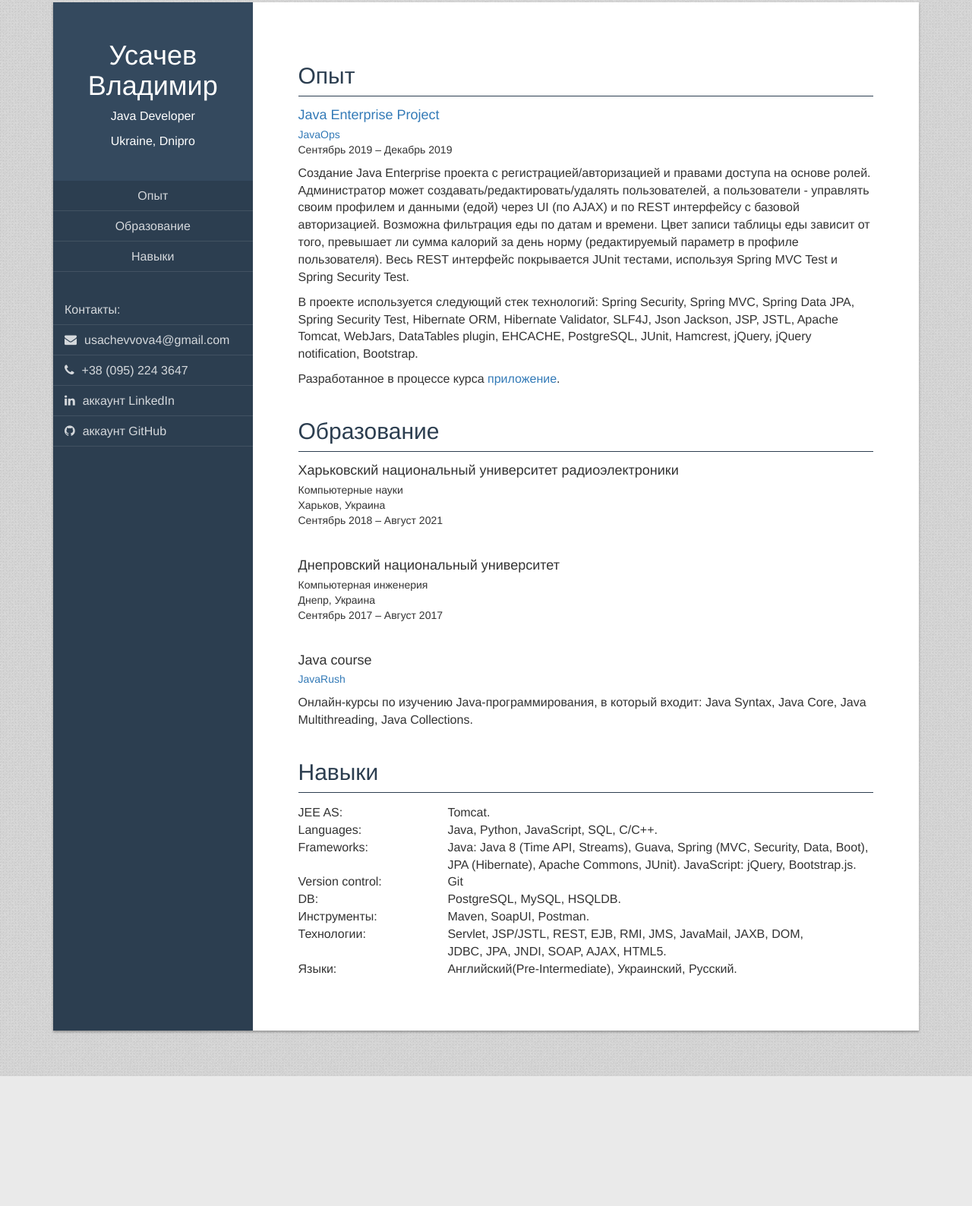
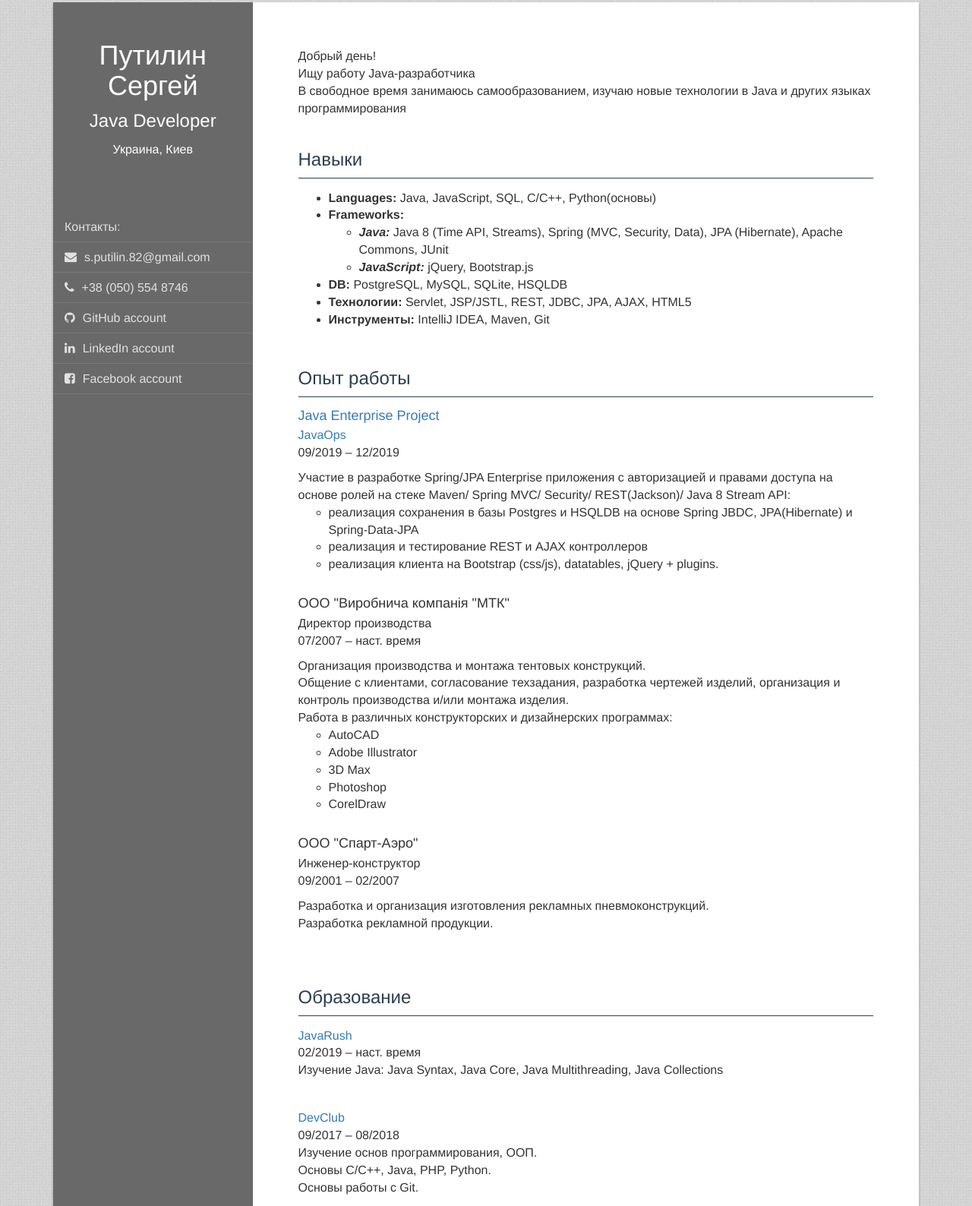
Before and after one commit to pushkin-82/pushkin-82.github.io, a plain HTML site: page index.html in a window 1280 px wide. Shown: the part 57-1645 px from the top of the page at 76% size. Before the commit the page ends 1474 px from the top, so only its background shows below. Drawn offline with nearby package versions, Linux system fonts and the light colour scheme.

Commit message:
[Master] add info

```diff
--- a/css/main.css
+++ b/css/main.css
@@ -14,7 +14,7 @@ body {
 
 #sidebar {
   height: 100%;
-  background: #2c3e50;
+  background: dimgray;
   position: relative;
   top: 0;
   bottom: 0;
@@ -64,13 +64,22 @@ nav a {
 
 #profile {
   padding: 30px;
-  background: #34495e;
+  background: dimgray;
 }
 
 #profile .name,
+#profile .profession,
+#profile .address {
+  text-align: center;
+  color: white;
+}
+
 #profile .profession {
-  text-align: center;
-  color: #FFFFFF;
+  font-size: 24px;
+}
+
+#profile .address {
+  font-size: 16px;
 }
 
 #profile .profile-image {
@@ -90,7 +99,7 @@ nav a {
   margin-bottom: 15px;
 }
 
-#main section header h2 {
+#main section header h3 {
   color: #2c3e50;
 }
 
@@ -99,7 +108,7 @@ nav a {
 }
 
 #main .cv-item .meta {
-  font-size: 14px;
+  font-size: 16px;
   margin-bottom: 10px;
 }
 
--- a/index.html
+++ b/index.html
@@ -3,7 +3,7 @@
 <!--[if IE 7]>         <html class="no-js lt-ie9 lt-ie8" lang=""> <![endif]-->
 <!--[if IE 8]>         <html class="no-js lt-ie9" lang=""> <![endif]-->
 <!--[if gt IE 8]><!-->
-<html class="no-js" lang="">
+<html class="no-js" lang="" xmlns="http://www.w3.org/1999/html">
 <!--<![endif]-->
 
 <head>
@@ -19,9 +19,6 @@
 </head>
 
 <body>
-  <!--[if lt IE 8]>
-    <p class="browserupgrade">You are using an <strong>outdated</strong> browser. Please <a href="http://browsehappy.com/">upgrade your browser</a> to improve your experience.</p>
-  <![endif]-->
   <div class="container">
     <div id="cv">
       <!-- Example row of columns -->
@@ -32,31 +29,57 @@
 
               <div id="profile">
                <!--  <img src="img/profile.png" class="profile-image img-responsive img-thumbnail img-circle"> -->
-                <h1 class="name">Усачев Владимир</h1>
+                <h1 class="name">Путилин Сергей</h1>
                 <p class="profession">Java Developer</p>
-                <p class="profession">Ukraine, Dnipro</p>
+                <p class="address">Украина, Киев</p>
               </div>
-
-              <nav>
-                <a href="#experience">Опыт</a>
-                <a href="#education">Образование</a>
-                <a href="#skills">Навыки</a>
-              </nav>
 
               <ul id="contact-list" class="list-unstyled">
                 <li>Контакты:</li>
-                <li class="email"><i class="fa fa-envelope"></i><a href="mailto: yourname@email.com">usachevvova4@gmail.com</a></li>
-                <li class="phone"><i class="fa fa-phone"></i><a href="tel:+38 (095) 224 3647">+38 (095) 224 3647</a></li>
-                <li class="linkedin"><i class="fa fa-linkedin"></i><a href="#" target="_blank"><a href="https://www.linkedin.com/in/владимир-у-1209a6123" target="_blank">аккаунт LinkedIn</a></a></li>
-                <li class="github"><i class="fa fa-github"></i><a href="https://github.com/examplenameaccount/" target="_blank">аккаунт GitHub</a></li>
+                <li class="email"><i class="fa fa-envelope"></i><a href="mailto: s.putilin.82@gmail.com">s.putilin.82@gmail.com</a></li>
+                <li class="phone"><i class="fa fa-phone"></i><a href="tel:+38 (095) 224 3647">+38 (050) 554 8746</a></li>
+                <li class="github"><i class="fa fa-github"></i><a href="https://github.com/pushkin-82/" target="_blank">GitHub account</a></li>
+                <li class="linkedin"><i class="fa fa-linkedin"></i><a href="#" target="_blank"><a href="https://www.linkedin.com/in/sergej-putylin-883001190" target="_blank">LinkedIn account</a></a></li>
+                <li class="facebook"><i class="fa fa-facebook-square"></i><a href="https://www.facebook.com/sputylin" target="_blank">Facebook account</a></li>
               </ul>
             </div>
           </div>
           <div class="col-sm-8 col-md-9 col-height">
             <div id="main">
+
+              <section id="intro">
+                <div class="description">
+                  Добрый день!<br/>
+                  Ищу работу Java-разработчика<br/>
+                  В свободное время занимаюсь самообразованием, изучаю новые технологии в Java и других языках программирования
+                </div>
+              </section>
+              <br>
+
+              <section id="skills">
+                <header>
+                  <h3>Навыки</h3>
+                </header>
+                <div class="description">
+                  <ul>
+                    <li><b>Languages:</b> Java, JavaScript, SQL, C/C++, Python(основы)</li>
+                    <li><b>Frameworks:</b>
+                      <ul>
+                        <li><b><i>Java:</i></b> Java 8 (Time API, Streams), Spring (MVC, Security, Data), JPA (Hibernate), Apache Commons, JUnit</li>
+                        <li><b><i>JavaScript:</i></b> jQuery, Bootstrap.js</li>
+                      </ul>
+                    </li>
+                    <li><b>DB:</b> PostgreSQL, MySQL, SQLite, HSQLDB</li>
+                    <li><b>Технологии:</b> Servlet, JSP/JSTL, REST, JDBC, JPA, AJAX, HTML5</li>
+                    <li><b>Инструменты:</b> IntelliJ IDEA, Maven, Git</li>
+                  </ul>
+                </div>
+              </section>
+              <br>
+
               <section id="experience">
                 <header>
-                  <h2>Опыт</h2>
+                  <h3>Опыт работы</h3>
                 </header>
                 <ul class="list-unstyled">
                   <li class="media cv-item">
@@ -64,148 +87,130 @@
                       <h4 class="media-heading"><a href="https://javaops.ru/view/topjava">Java Enterprise Project</a></h4>
                       <div class="meta">
                         <span class="title"><a href="https://javaops.ru/">JavaOps</a></span><br/>
-                        <span class="dates-employed">Сентябрь 2019 – Декабрь 2019</span><br/>
+                        <span class="dates-employed">09/2019 – 12/2019</span><br/>
                       </div>
-                      <p class="description">
-                        Создание Java Enterprise проекта с регистрацией/авторизацией и правами доступа на основе ролей. Администратор может создавать/редактировать/удалять пользователей, а пользователи - управлять своим профилем и данными (едой) через UI (по AJAX) и по REST интерфейсу с базовой авторизацией. Возможна фильтрация еды по датам и времени. Цвет записи таблицы еды зависит от того, превышает ли сумма калорий за день норму (редактируемый параметр в профиле пользователя). Весь REST интерфейс покрывается JUnit тестами, используя Spring MVC Test и Spring Security Test. </p>
-                      <p>В проекте используется следующий стек технологий:
-                            Spring Security, Spring MVC, Spring Data JPA, Spring Security Test, Hibernate ORM, Hibernate Validator, SLF4J, Json Jackson, JSP, JSTL, Apache Tomcat, WebJars, DataTables plugin, EHCACHE, PostgreSQL, JUnit, Hamcrest, jQuery, jQuery notification, Bootstrap. </p>
-                        <p>Разработанное в процессе курса <a href="http://topjava-18.herokuapp.com/login">приложение</a>.<p>
-                    </div>
-                  </li>
-                </ul>
-              </section>
-
-
-              <section id="education">
-                <header>
-                  <h2>Образование</h2>
-                </header>
-                <ul class="list-unstyled">
-                  <li class="media cv-item">
-                    <div class="media-body">
-                      <h4 class="media-heading">Харьковский национальный университет радиоэлектроники</h4>
-                      <div class="meta">
-                        <span class="title">Компьютерные науки
-                      </span><br/>
-                        <span class="location">Харьков, Украина</span><br/>
-                        <span class="dates-employed">Сентябрь 2018 – Август 2021</span>
+                      <div class="description">
+                        Участие в разработке Spring/JPA Enterprise приложения c авторизацией и правами доступа на основе ролей на стеке Maven/ Spring MVC/ Security/ REST(Jackson)/ Java 8 Stream API:
+                        <ul>
+                          <li>реализация сохранения в базы Postgres и HSQLDB на основе Spring JBDC, JPA(Hibernate) и Spring-Data-JPA</li>
+                          <li>реализация и тестирование REST и AJAX контроллеров</li>
+                          <li>реализация клиента на Bootstrap (css/js), datatables, jQuery + plugins.</li>
+                        </ul>
                       </div>
                     </div>
                   </li>
                   <li class="media cv-item">
                     <div class="media-body">
-                      <h4 class="media-heading">Днепровский национальный университет</h4>
+                      <h4 class="media-heading">ООО "Виробнича компанія "МТК"</h4>
                       <div class="meta">
-                        <span class="title">Компьютерная инженерия</span><br/>
-                        <span class="location">Днепр, Украина</span><br/>
-                        <span class="dates-employed">Сентябрь 2017 – Август 2017</span>
+                        <span class="title">Директор производства</span><br/>
+                        <span class="dates-employed">07/2007 – наст. время</span><br/>
+                      </div>
+                      <div class="description">
+                        Организация производства и монтажа тентовых конструкций.<br/>
+                        Общение с клиентами, согласование техзадания, разработка чертежей изделий,  организация и контроль производства и/или монтажа изделия.<br/>
+                        Работа в различных конструкторских и дизайнерских программах:
+                        <ul>
+                          <li>AutoCAD</li>
+                          <li>Adobe Illustrator</li>
+                          <li>3D Max</li>
+                          <li>Photoshop</li>
+                          <li>CorelDraw</li>
+                        </ul>
                       </div>
                     </div>
                   </li>
                   <li class="media cv-item">
                     <div class="media-body">
-                      <h4 class="media-heading">Java course</h4>
+                      <h4 class="media-heading">ООО "Спарт-Аэро"</h4>
                       <div class="meta">
-                        <span class="title"><a href="https://javarush.ru/">JavaRush</a></span>
+                        <span class="title">Инженер-конструктор</span><br/>
+                        <span class="dates-employed">09/2001 – 02/2007</span><br/>
                       </div>
-                      <p class="description">
-                        Онлайн-курсы по изучению Java-программирования, в который входит: Java Syntax, Java Core, Java Multithreading, Java Collections.
-                      </p>
-                    </div>
-                  </li>
-                </ul>
-              </section>
-
-
-              <section id="skills">
-                <header>
-                  <h2>Навыки</h2>
-                </header>
-                <ul class="list-unstyled skills">
-                  <li class="skill-item">
-                    <div class="row">
-                      <div class="col-sm-3">
-                        <span class="skill-name">JEE AS:</span>
-                      </div>
-                      <div class="col-sm-9">
-                        Tomcat.
-                      </div>
-                    </div>
-                  </li>
-                  <li class="skill-item">
-                    <div class="row">
-                      <div class="col-sm-3">
-                        <span class="skill-name">Languages:</span>
-                      </div>
-                      <div class="col-sm-9">
-                        Java, Python, JavaScript, SQL, C/C++.
-                      </div>
-                    </div>
-                  </li>
-                  <li class="skill-item">
-                    <div class="row">
-                      <div class="col-sm-3">
-                        <span class="skill-name">Frameworks:</span>
-                      </div>
-                      <div class="col-sm-9">
-                        Java: Java 8 (Time API, Streams), Guava, Spring (MVC, Security, Data, Boot), JPA (Hibernate), Apache Commons, JUnit).
-                        JavaScript: jQuery, Bootstrap.js.
-                      </div>
-                    </div>
-                  </li>
-                  <li class="skill-item">
-                    <div class="row">
-                      <div class="col-sm-3">
-                        <span class="skill-name">Version control:</span>
-                      </div>
-                      <div class="col-sm-9">
-                        Git
-                      </div>
-                    </div>
-                  </li>
-                  <li class="skill-item">
-                    <div class="row">
-                      <div class="col-sm-3">
-                        <span class="skill-name">DB:</span>
-                      </div>
-                      <div class="col-sm-9">
-                        PostgreSQL, MySQL, HSQLDB.
-                      </div>
-                    </div>
-                  </li>
-                  <li class="skill-item">
-                    <div class="row">
-                      <div class="col-sm-3">
-                        <span class="skill-name">Инструменты:</span>
-                      </div>
-                      <div class="col-sm-9">
-                        Maven, SoapUI, Postman.
-                      </div>
-                    </div>
-                  </li>
-                   <li class="skill-item">
-                    <div class="row">
-                      <div class="col-sm-3">
-                        <span class="skill-name">Технологии:</span>
-                      </div>
-                      <div class="col-sm-8">
-                        Servlet, JSP/JSTL, REST, EJB, RMI, JMS, JavaMail, JAXB, DOM, JDBC, JPA, JNDI, SOAP, AJAX, HTML5.
-                      </div>
-                    </div>
-                  </li>
-                  <li class="skill-item">
-                    <div class="row">
-                      <div class="col-sm-3">
-                        <span class="skill-name">Языки:</span>
-                      </div>
-                      <div class="col-sm-9">
-                        Английский(Pre-Intermediate), Украинский, Русский.
+                      <div class="description">
+                        Разработка и организация изготовления рекламных пневмоконструкций.<br/>
+                        Разработка рекламной продукции.
                       </div>
                     </div>
                   </li>
                 </ul>
               </section>
+              <br>
+
+
+              <section id="education">
+                <header>
+                  <h3>Образование</h3>
+                </header>
+                <ul class="list-unstyled">
+                  <li class="media cv-item">
+                    <div class="media-body">
+                      <div class="meta">
+                        <span class="title"><a href="https://javarush.ru">JavaRush</a></span><br/>
+                        <span class="dates-employed">02/2019 – наст. время</span><br/>
+                        <span class="description">
+                          Изучение Java: Java Syntax, Java Core, Java Multithreading, Java Collections<br/>
+                        </span>
+                      </div>
+                    </div>
+                  </li>
+                  <li class="media cv-item">
+                    <div class="media-body">
+                      <div class="meta">
+                        <span class="title"><a href="https://devclub.com">DevClub</a></span><br/>
+                        <span class="dates-employed">09/2017 – 08/2018</span><br/>
+                        <span class="description">
+                          Изучение основ программирования, ООП.<br/>
+                          Основы C/C++, Java, PHP, Python.<br/>
+                          Основы работы с Git.
+                        </span>
+                      </div>
+                    </div>
+                  </li>
+                  <li class="media cv-item">
+                    <div class="media-body">
+                      <h4 class="media-heading"><b>Киевский Национальный Университет им. Тараса Шевченко</b></h4>
+                      <div class="meta">
+                        <span class="title"><b>Механико-математический факультет</b></span><br/>
+                        <span class="title">Математик (каф. математического анализа)</span><br/>
+                        <span class="dates-employed">1999 – 2004</span>
+                      </div>
+                    </div>
+                  </li>
+                  <li class="media cv-item">
+                    <div class="media-body">
+                      <h4 class="media-heading">Украинский физико-математический лицей</h4>
+                      <div class="meta">
+                        <span class="dates-employed">1997 - 1999</span>
+                      </div>
+                    </div>
+                  </li>
+                </ul>
+              </section>
+              <br>
+
+              <section id="additional-info">
+                <header>
+                  <h3>Дополнительная информация</h3>
+                </header>
+                <div class="description">
+                  <ul>
+                    <li>Коммуникабельный, стрессоустойчив</li>
+                    <li>Умение работать как в команде, так и индивидуально</li>
+                    <li>Способность выполнять задания в установленные сроки</li>
+                    <li>Опыт руководства компанией ( > 30 сотрудников)</li>
+                    <li>Имею права категории А, В</li>
+                    <li>В свободное время увлекаюсь спортом (бег, горные лыжи, сноуборд)</li>
+                  </ul>
+                </div>
+              </section>
+              <br>
+
+
+
+
+
+
             </div>
           </div>
         </div>
```
